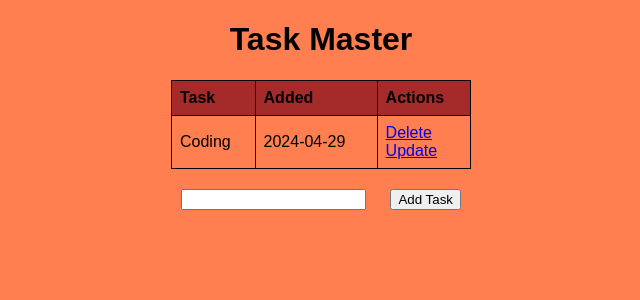
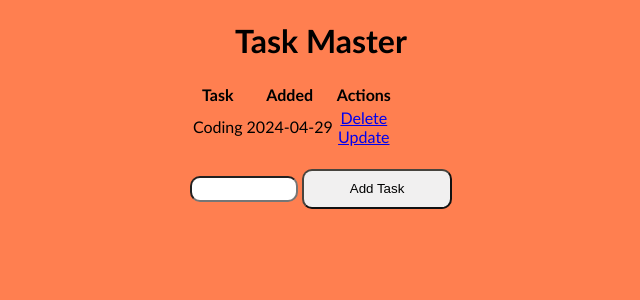
Before and after one commit to Grodelek/SocialMediaApp, a Flask app: page / in a window 1280 px wide. Shown: the top 300 px of the page, without its empty margins (319-959 px from the left). Run offline with Flask 3, Linux system fonts and the light colour scheme; data comes from the database, SQL or seed files in the repository.

Commit message:
Update main.css

```diff
--- a/static/css/main.css
+++ b/static/css/main.css
@@ -1,6 +1,6 @@
 body{
     margin: 0;
-    font-family: sans-serif;
+    font-family: Calibri;
     background: coral;
 }
 .content{
@@ -9,17 +9,13 @@ body{
     margin-right: auto;
     text-align: center;
 }
-table {
-    width: 100%;
-    border-collapse: collapse;
+.LogoText{
+    font-size: 60px;
 }
-th, td {
-    border: 1px solid black;
-    padding: 8px;
-    text-align: left;
-}
-th {
-    background-color: brown;
+.Password,.Login{
+    font-size: 40px;
+    padding: 20px;
+    color: black;
 }
 .form-container {
     display: flex;
@@ -27,7 +23,18 @@ th {
     align-items: center;
 }
 input[type="text"], input[type="submit"] {
+    width: 100px;
+    height: 20px;
+    border-radius: 10px;
+    margin-bottom: 20px;
     margin-top: 20px;
-    margin-right: 10px;
-    margin-left: 10px;
+
 }
+input[type="submit"]{
+    margin-top: 20px;
+    width: 150px;
+    height: 40px;
+    background: #f1f0f0;
+    border-radius: 10px;
+    border-color: rgba(59, 55, 49, 0.93);
+}
```
